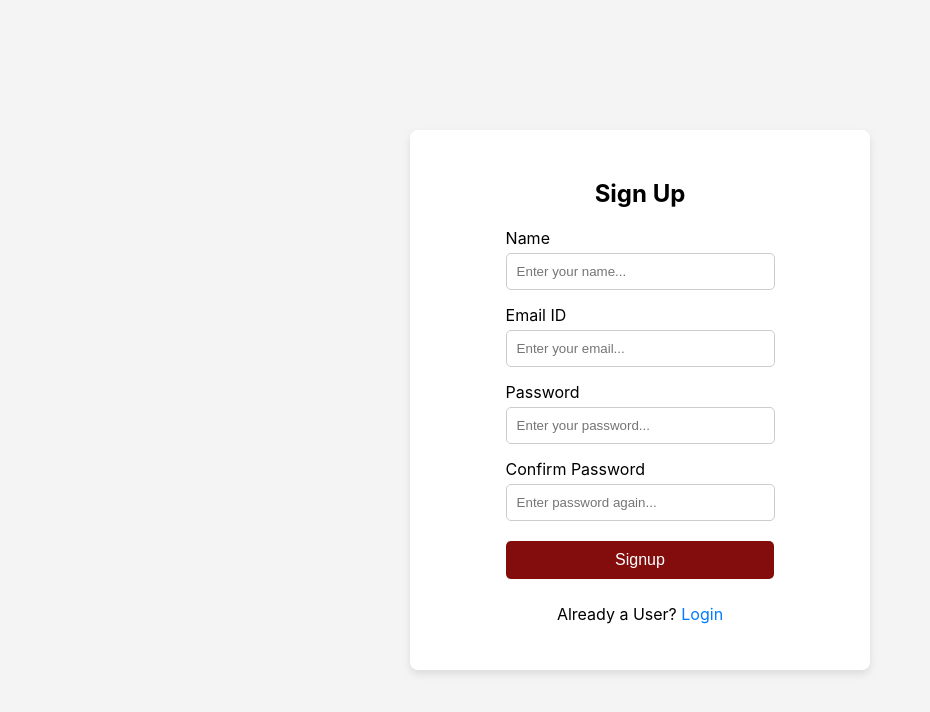
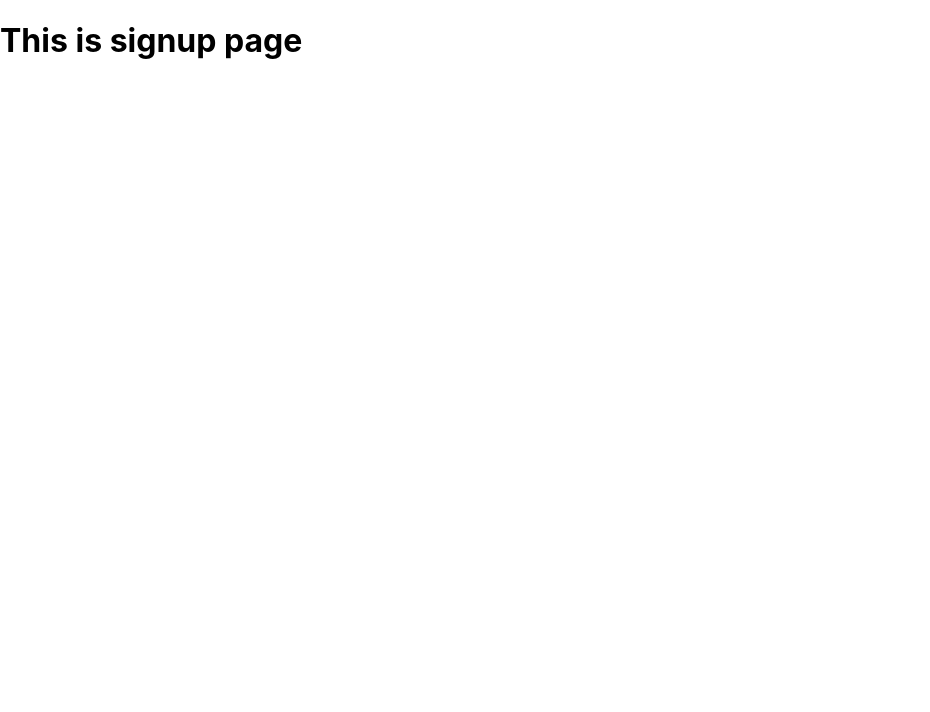
Before and after one commit to mukulstack/Pawsitive-choice, a React (Create React App) app in the folder frontend-pawsitive/: page /signup in a window 1280 px wide. Shown: the top 712 px of the page, without its empty margins (0-930 px from the left). Built offline with nearby package versions, Linux system fonts and the light colour scheme.

Commit message:
Fresh juice

```diff
--- a/frontend-pawsitive/src/App.css
+++ b/frontend-pawsitive/src/App.css
@@ -1,114 +1,3 @@
-.header {
-  display: flex;
-  justify-content: space-between;
-  align-items: center;
-  position: fixed;
-  top: 0;
-  left: 0;
-  right: 0;
-  padding: 20px 30px;
-  background-color: #fff;
-  box-shadow: 0 2px 5px rgba(0, 0, 0, 0.1);
-  z-index: 1000;
-}
-
-.header h1 {
-  margin: 0;
-  font-size: 24px;
-  text-align: center;
-  flex: 1;
-}
-
-button {
-  background-color: #830d0d;
-  color: white;
-  font-size: 16px;
-  padding: 10px 20px;
-  border: none;
-  border-radius: 5px;
-  cursor: pointer;
-  transition: background-color 0.5s ease, transform 0.3s ease;
-  margin-left: 3px;
-}
-
-button:hover {
-  background-color: #c41a1a;
-  transform: scale(1.05);
-}
-
 .App {
   padding-top: 80px;
 }
-
-
-.login-page {
-  display: flex;
-  justify-content: center;
-  align-items: center;
-  height: 100vh;
-  background-color: #f4f4f4;
-}
-
- .login-form-container {
-  background-color: white;
-  padding: 30px;
-  border-radius: 8px;
-  box-shadow: 0 4px 8px rgba(0, 0, 0, 0.1);
-  width: 400px;
-}
-
-.login-box h2 {
-  text-align: center;
-  margin-bottom: 20px;
-}
-
-.login-box label {
-  display: block;
-  margin-bottom: 5px;
-}
-
-.login-box input {
-  width: 92%;
-  padding: 10px;
-  margin-bottom: 15px;
-  border: 1px solid #ccc;
-  border-radius: 5px;
-}
-
-.login-box {
-  display: flex;
-  flex-direction: column;
-  justify-content: center;
-  align-items: center;
-  border-radius: 8px;
-  width: auto;
-}
-
-.login-box button {
-  width: 100%;
-  padding: 10px;
-  background-color: #830d0d;
-  color: white;
-  border: none;
-  border-radius: 5px;
-  cursor: pointer;
-  margin: 5px auto;
-}
-
-.login-box button:hover {
-  background-color: #c41a1a;
-}
-
-.login-box p {
-  text-align: center;
-  margin-top: 20px;
-}
-
-.login-box p a {
-  color: #007BFF;
-  text-decoration: none;
-}
-
-.login-box p a:hover {
-  text-decoration: underline;
-}
--- a/frontend-pawsitive/src/App.js
+++ b/frontend-pawsitive/src/App.js
@@ -1,15 +1,16 @@
 import React from 'react';
 import { BrowserRouter as Router, Route, Routes } from 'react-router-dom';
-import HomePage from './pages/HomePage';
+import './App.css';
+
+import Homepage from './pages/HomePage';
 import LoginPage from './pages/LoginPage';
 import SignupPage from './pages/SignupPage';
-import './App.css';
 
 function App() {
   return (
     <Router>
       <Routes>
-        <Route path="/" element={<HomePage />} />
+        <Route path="/" element={<Homepage />} />
         <Route path="/login" element={<LoginPage />} />
         <Route path="/signup" element={<SignupPage />} />
       </Routes>
--- a/frontend-pawsitive/src/components/Header.js
+++ /dev/null
@@ -1,18 +0,0 @@
-import React from 'react';
-import { Link } from 'react-router-dom';
-
-const Header = () => {
-  return (
-    <div className="header">
-      <h1>Pawsitive Choice</h1>
-      <Link to="/login">
-        <button>Login</button>
-      </Link>
-      <Link to="/signup">
-      <button>Signup</button>
-      </Link>
-    </div>
-  );
-};
-
-export default Header;
--- a/frontend-pawsitive/src/components/LoginForm.js
+++ /dev/null
@@ -1,21 +0,0 @@
-import React from 'react';
-
-const LoginForm = () => {
-  return (
-    <div className="login-box">
-      <h2>Login</h2>
-      <form>
-        <label>Email ID</label>
-        <input type="email" placeholder="Enter your email..." required />
-        <label>Password</label>
-        <input type="password" placeholder="Enter your password..." required />
-        <button type="submit">Login</button>
-      </form>
-      <p>
-        Not registered? <a href="/signup">Sign Up</a>
-      </p>
-    </div>
-  );
-};
-
-export default LoginForm;
--- a/frontend-pawsitive/src/components/SignupForm.js
+++ /dev/null
@@ -1,25 +0,0 @@
-import React from 'react';
-
-const SignupForm = () => {
-  return (
-    <div className="login-box">
-      <h2>Sign Up</h2>
-      <form>
-        <label>Name</label>
-        <input type="name" placeholder="Enter your name..." required />
-        <label>Email ID</label>
-        <input type="email" placeholder="Enter your email..." required />
-        <label>Password</label>
-        <input type="password" placeholder="Enter your password..." required />
-        <label>Confirm Password</label>
-        <input type="password" placeholder="Enter password again..." required />
-        <button type="submit">Signup</button>
-      </form>
-      <p>
-        Already a User? <a href="/login">Login</a>
-      </p>
-    </div>
-  );
-};
-
-export default SignupForm;
--- a/frontend-pawsitive/src/pages/HomePage.js
+++ b/frontend-pawsitive/src/pages/HomePage.js
@@ -1,15 +1,9 @@
 import React from 'react';
-import Header from '../components/Header'; // Import the header component
-//import LoginButton from '../components/LoginButton'; // Import the login button component
 
 const HomePage = () => {
   return (
-    <div className="App">
-      <Header />
-      <div>
-        <h2>Welcome!</h2>
-        <p>Work In Progress...</p>
-      </div>
+    <div>
+      <h1>This is homepage</h1>
     </div>
   );
 };
--- a/frontend-pawsitive/src/pages/LoginPage.js
+++ b/frontend-pawsitive/src/pages/LoginPage.js
@@ -1,12 +1,9 @@
 import React from 'react';
-import LoginForm from '../components/LoginForm';
 
 const LoginPage = () => {
   return (
-    <div className="login-page">
-      <div className="login-form-container">
-        <LoginForm />
-      </div>
+    <div>
+      <h1>This is login page</h1>
     </div>
   );
 };
--- a/frontend-pawsitive/src/pages/SignupPage.js
+++ b/frontend-pawsitive/src/pages/SignupPage.js
@@ -1,12 +1,9 @@
 import React from 'react';
-import SignupForm from '../components/SignupForm';
 
 const SignupPage = () => {
   return (
-    <div className="login-page">
-      <div className="login-form-container">
-        <SignupForm />
-      </div>
+    <div>
+      <h1>This is signup page</h1>
     </div>
   );
 };
```
Also changed, not shown: frontend-pawsitive/src/components/LoginButton.js (deleted, +0 -29 lines), frontend-pawsitive/src/components/SignupButton.js (deleted, +0 -12 lines).
